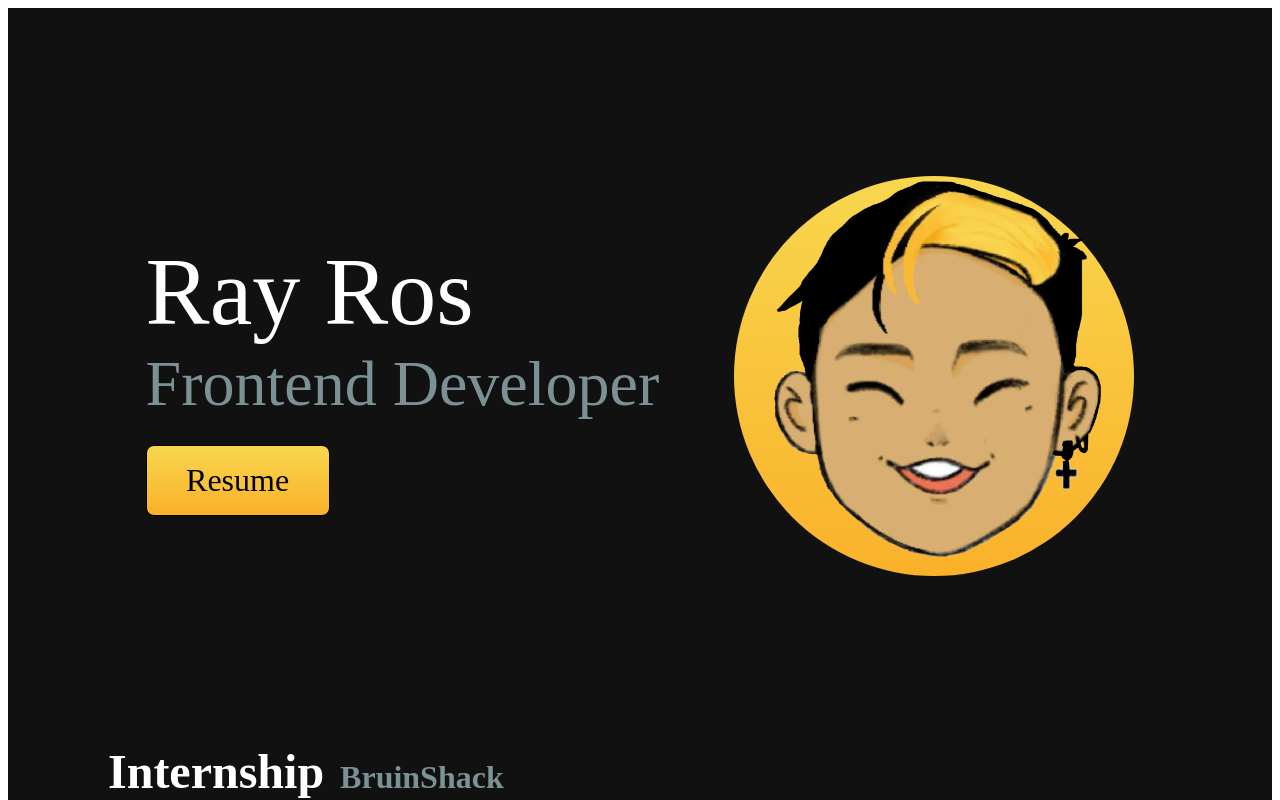
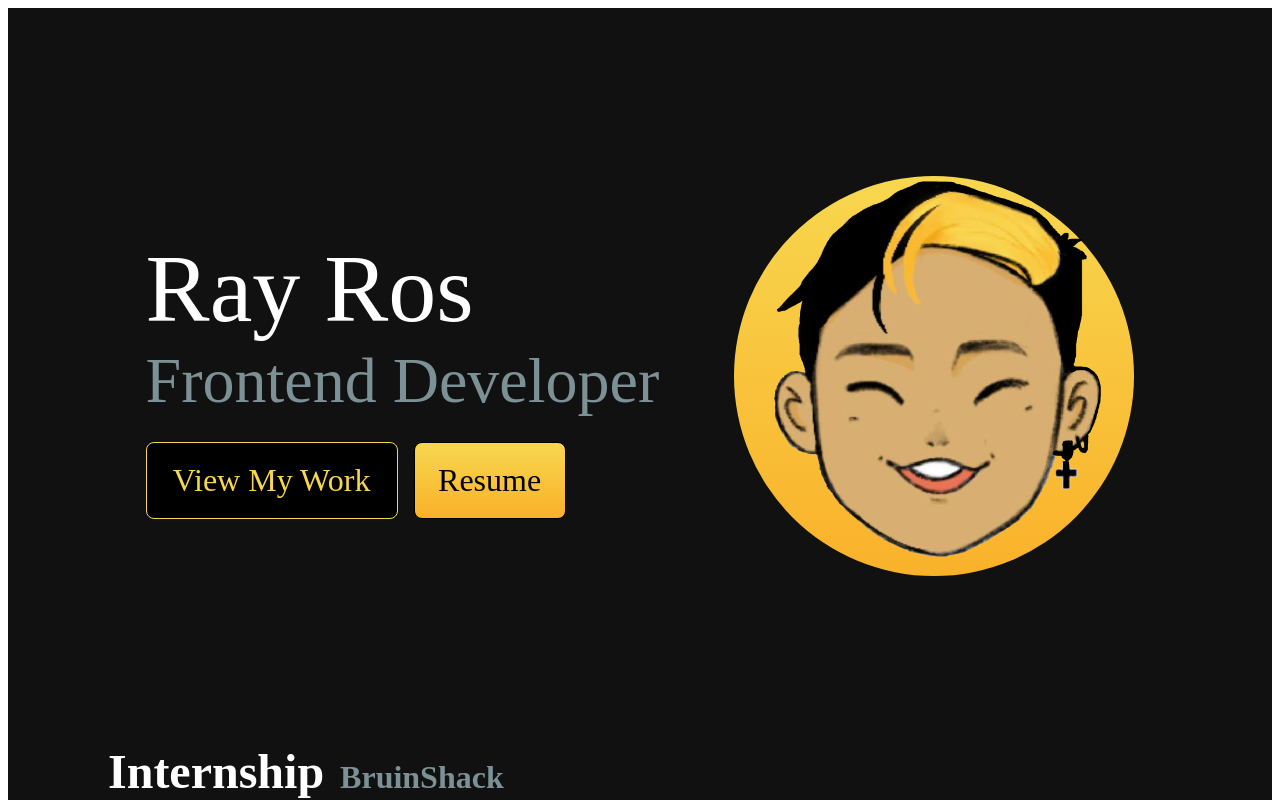
Before and after one commit to rayros404/portfolio, a Next.js app: page / in a window 1280 px wide. Shown: the top 800 px of the page. Built offline with nearby package versions, Linux system fonts and the light colour scheme.

Commit message:
hero better

```diff
--- a/pages/index.js
+++ b/pages/index.js
@@ -1,6 +1,7 @@
 import styles from "../styles/Home.module.css"
 import ProjectCard from "../components/ProjectCard"
 import Image from "next/image"
+import Link from "next/link"
 
 const Home = () => {
   return (
@@ -13,6 +14,16 @@ const Home = () => {
           <div id={styles.job}>
             Frontend Developer
           </div>
+          <div id={styles.contentBtns}>
+          <Link
+            href="/"
+          >
+            <a
+              id={styles.work}
+            >
+              View My Work
+            </a>
+          </Link>
           <a
             id={styles.resume}
             href="/resume.pdf"
@@ -20,6 +31,8 @@ const Home = () => {
           >
             Resume
           </a>
+          </div>
+
         </div>
         <div id={styles.aboutHeadshot}>
           <Image
--- a/styles/Home.module.css
+++ b/styles/Home.module.css
@@ -20,15 +20,37 @@
   font-size: 4rem;
   color: #7c9195;
 }
-#resume {
+#contentBtns {
+  display: flex;
+  align-items: center;
+  gap: 1rem;
+  margin-top: 1.5rem;
+}
+#work {
+  display: flex;
+  justify-content: center;
+  align-items: center;
   text-align: center;
   font-size: 2rem;
   text-decoration: none;
+  width: 250px;
+  height: 75px;
+  color: #f7d74e;
+  background-color: black;
+  border: solid 0.5px #f7d74e;
+  border-radius: 0.5rem;
+  transition: 0.7s;
+}
+#resume {
+  display: flex;
+  justify-content: center;
+  align-items: center;
+  font-size: 2rem;
+  text-decoration: none;
   width: 150px;
+  height: 75px;
   color: black;
   background-image: linear-gradient(0deg, #fab12a, #f7d74e);
-  margin-top: 1.5rem;
-  padding: 1rem;
   border: solid 0.5px black;
   border-radius: 0.5rem;
   transition: 0.7s;
@@ -99,6 +121,11 @@
   margin-top: 1rem;
 }
 
+#work:hover {
+  color: black;
+  background-image: linear-gradient(0deg, #fab12a, #f7d74e);
+  border: solid 0.5px black;
+}
 #resume:hover {
   color: #f7d74e;
   background-color: black;
```
